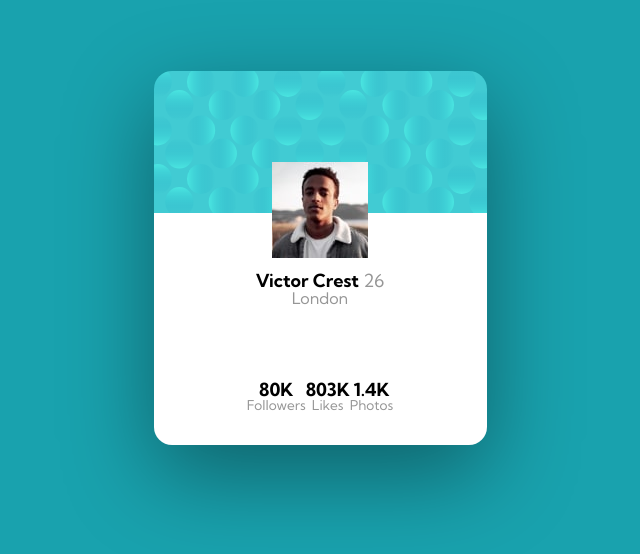
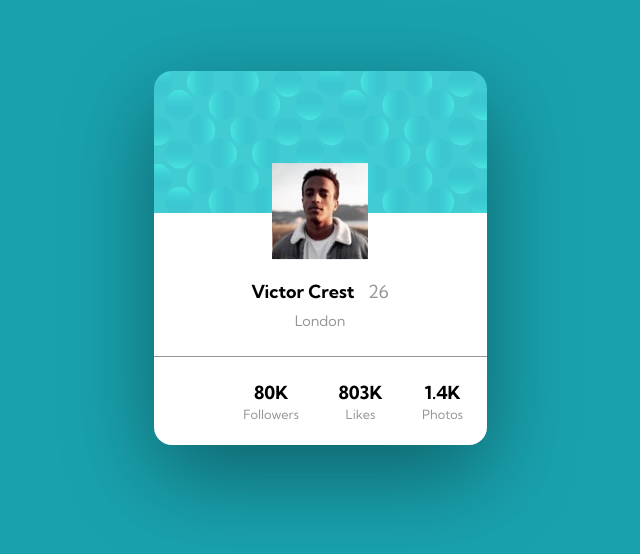
Before and after one commit to cdevnev/profile-card-component, a plain HTML site: page index.html in a window 1280 px wide. Shown: the part 142-696 px from the top of the page, without its empty margins (320-960 px from the left). Drawn offline with Linux system fonts and the light colour scheme.

Commit message:
Adjust grid template size -adjusted small-font variable size -added transform to profile pic for positioning -added initial margins for text in profile area -added padding for age to separate from name -adjusted positioning for stats section w/padding and gap -adjusted font size for stats section

```diff
--- a/css/style.css
+++ b/css/style.css
@@ -12,7 +12,7 @@
 /* ## FONTS ## */
     --Bold700: 700 1.125rem/1 'Kumbh Sans', sans-serif;
     --Light400: 400 1.125rem/1 'Kumbh Sans', sans-serif;
-    --400sm: 400 1rem/1 'Kumbh Sans', sans-serif;
+    --400sm: 400 .9rem/1 'Kumbh Sans', sans-serif;
 }
 
 * {
@@ -57,7 +57,7 @@ body {
     min-height: 20.8em;
     box-shadow: rgba(0, 0, 0, 0.4) 0px 30px 90px;
     display: grid;
-    grid-template: 50% / 100%;
+    grid-template: 38% 1fr / 100%;
     place-items: center;
 }
 
@@ -70,20 +70,25 @@ body {
 
 .profile-pic {
     align-self: end;
+    transform: translate(0, 48%);
+
 }
 
 .profile-text {
+    margin-top: 1em;
 }
 
 .name {
     display: inline-block;
-    font: var(--Bold700)
+    font: var(--Bold700);
+    line-height: 2.5;
 }
 
 .age {
     display: inline-block;
     font: var(--Light400);
     color: var(--LightGray);
+    padding-left: .5em;
 }
 
 .location {
@@ -92,7 +97,9 @@ body {
 }
 
 hr {
+    margin-top: -1em;
     height: 1px;
+    width: 100%;
     border: 0;
     background-color: var(--LightGray);
     color: var(--LightGray);
@@ -101,11 +108,11 @@ hr {
 }
 
 .stats {
-    /* margin: 1em; */
+    margin: 0 auto;
     padding: 1em;
     display: flex;
-    justify-content: space-between;
-    align-items: center;
+    justify-content: flex-start;
+    gap: 20%;
 }
 
 .stats h2 {
@@ -113,6 +120,7 @@ hr {
 }
 
 .stats p {
-    font-size: .85rem;
+    font-size: .8rem;
     color: var(--LightGray);
+    padding: .5em;
 }
```
